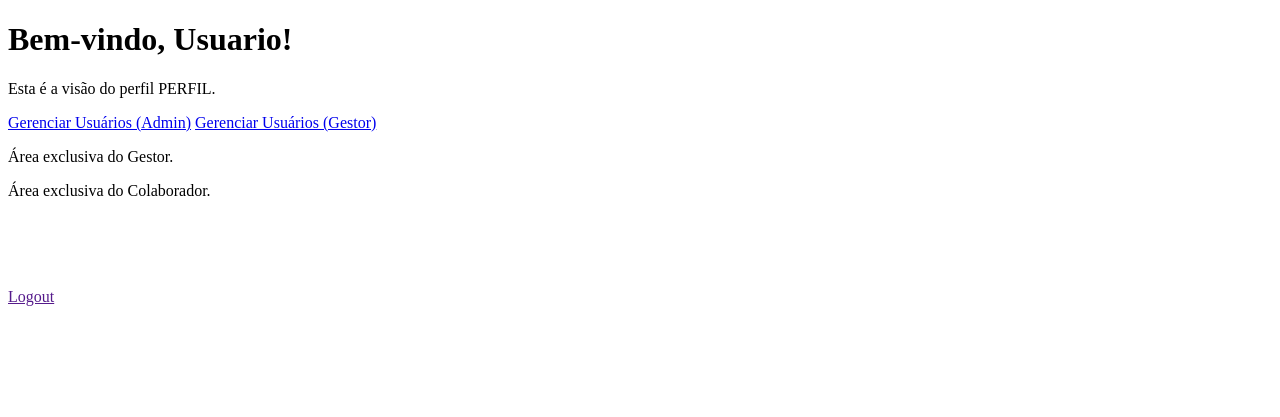
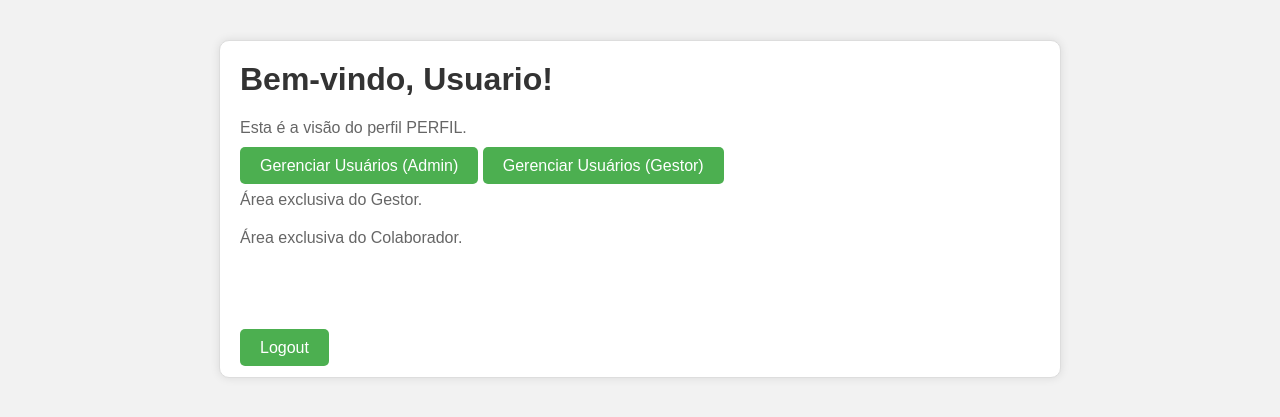
Before and after one commit to poxxataly26/cadlog-system, a PHP site: page /views/dashboard.php in a window 1280 px wide. Shown: the top 417 px of the page. Run offline with PHP 8.4, Linux system fonts and the light colour scheme.

Commit message:
Inserindo css no dashboard

```diff
--- /dev/null
+++ b/views/dashboard.css
@@ -0,0 +1,66 @@
+/* dashboard.css */
+
+/* Estilos globais */
+body {
+    font-family: Arial, sans-serif;
+    margin: 0;
+    padding: 0;
+    background-color: #f2f2f2;
+  }
+
+  .container {
+    max-width: 800px;
+    margin: 40px auto;
+    padding: 20px;
+    background-color: #fff;
+    border: 1px solid #ddd;
+    border-radius: 10px;
+    box-shadow: 0 0 10px rgba(0, 0, 0, 0.1);
+  }
+
+  h1 {
+    color: #333;
+    margin-top: 0;
+  }
+
+  p {
+    color: #666;
+    margin-bottom: 20px;
+  }
+
+  /* Estilos para botões */
+  .btn {
+    background-color: #4CAF50;
+    color: #fff;
+    padding: 10px 20px;
+    border: none;
+    border-radius: 5px;
+    cursor: pointer;
+  }
+
+  .btn:hover {
+    background-color: #3e8e41;
+  }
+
+  /* Estilos para links */
+  a {
+    text-decoration: none;
+    color: #337ab7;
+  }
+
+  a:hover {
+    color: #23527c;
+  }
+
+  /* Estilos para áreas exclusivas */
+  .area-exclusiva {
+    background-color: #f9f9f9;
+    padding: 20px;
+    border: 1px solid #ddd;
+    border-radius: 10px;
+    margin-bottom: 20px;
+  }
+
+  .area-exclusiva p {
+    margin-bottom: 10px;
+  }
--- a/views/dashboard.php
+++ b/views/dashboard.php
@@ -4,6 +4,7 @@
     <meta charset="UTF-8">
     <meta http-equiv="X-UA-Compatible" content="IE=edge">
     <meta name="viewport" content="width=device-width, initial-scale=1.0">
+    <link rel='stylesheet' type='text/css' media='screen' href='dashboard.css'>
     <title>Dashboard</title>
 </head>
 
```
